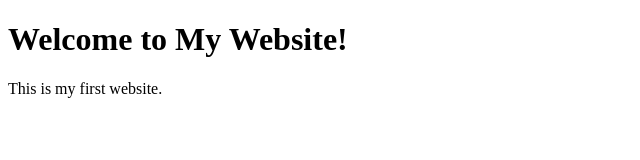
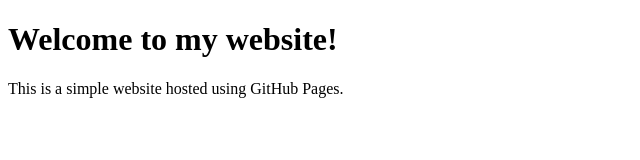
Before and after one commit to Raullo29/mywebsite, a plain HTML site: page index.html in a window 1280 px wide. Shown: the whole page, without its empty margins (0-640 px from the left). Drawn offline with Linux system fonts and the light colour scheme.

Commit message:
Update index.html

```diff
--- a/index.html
+++ b/index.html
@@ -1,10 +1,10 @@
 <!DOCTYPE html>
 <html>
 <head>
-  <title>My Website</title>
+    <title>My Website</title>
 </head>
 <body>
-  <h1>Welcome to My Website!</h1>
-  <p>This is my first website.</p>
+    <h1>Welcome to my website!</h1>
+    <p>This is a simple website hosted using GitHub Pages.</p>
 </body>
 </html>
```
